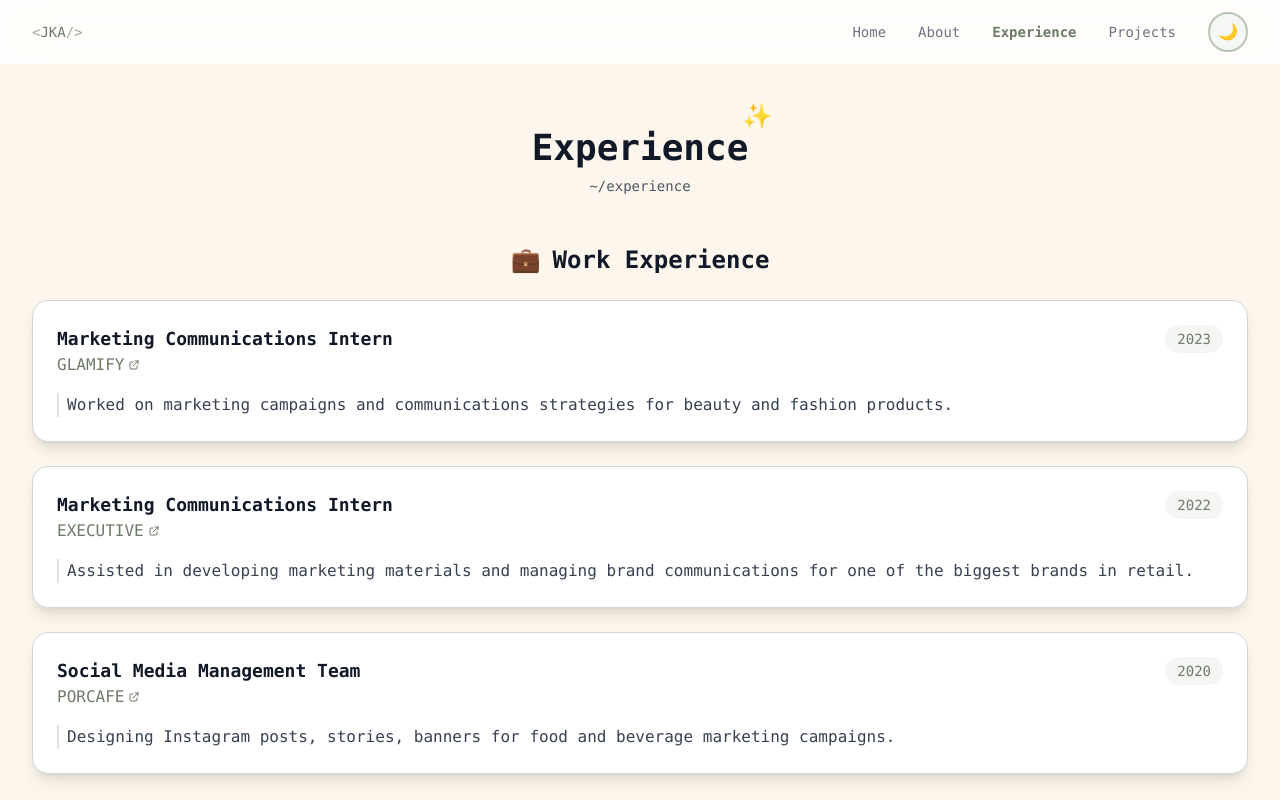
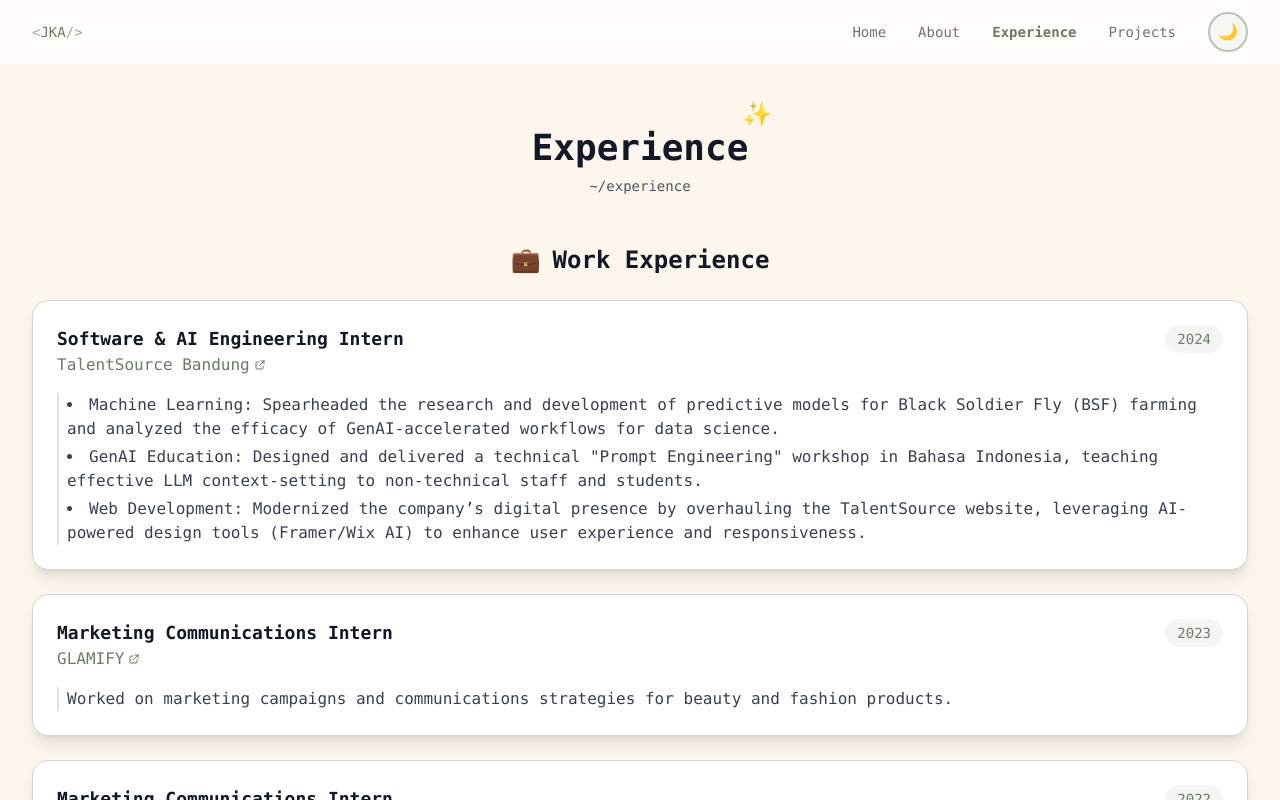
Before and after one commit to JasonAgung/portfolio-website, a Next.js app: page /experience in a window 1280 px wide. Shown: the top 800 px of the page. Built offline with nearby package versions, Linux system fonts and the light colour scheme.

Commit message:
update experience

```diff
--- a/app/experience/ExperienceClient.tsx
+++ b/app/experience/ExperienceClient.tsx
@@ -12,6 +12,18 @@ export default function ExperienceClient() {
   }, []);
 
   const workExperience = [
+    {
+      company: 'TalentSource Bandung',
+      companyLink: 'https://talentsource.com/',
+      position: 'Software & AI Engineering Intern',
+      year: '2024',
+      description: [
+        "Machine Learning: Spearheaded the research and development of predictive models for Black Soldier Fly (BSF) farming and analyzed the efficacy of GenAI-accelerated workflows for data science.",
+        "GenAI Education: Designed and delivered a technical \"Prompt Engineering\" workshop in Bahasa Indonesia, teaching effective LLM context-setting to non-technical staff and students.",
+        "Web Development: Modernized the company’s digital presence by overhauling the TalentSource website, leveraging AI-powered design tools (Framer/Wix AI) to enhance user experience and responsiveness.",
+      ],
+    },
+
     {
       company: 'GLAMIFY',
       companyLink: 'https://www.instagram.com/glamify.id/',
@@ -112,9 +124,17 @@ export default function ExperienceClient() {
                         </span>
                       </div>
                       <div className="mt-4 pl-2 border-l-2 border-sage-400/30 dark:border-sage-400/50">
-                        <p className="text-gray-700 dark:text-gray-300">
-                          {job.description}
-                        </p>
+                        {Array.isArray(job.description) ? (
+                          <ul className="list-disc list-inside text-gray-700 dark:text-gray-300 space-y-1">
+                            {job.description.map((item, descIndex) => (
+                              <li key={descIndex}>{item}</li>
+                            ))}
+                          </ul>
+                        ) : (
+                          <p className="text-gray-700 dark:text-gray-300">
+                            {job.description}
+                          </p>
+                        )}
                       </div>
                     </div>
                   </div>
--- a/app/page.tsx
+++ b/app/page.tsx
@@ -94,7 +94,7 @@ export default function Home() {
                     <div>
                       <p className="text-gray-600 dark:text-gray-400 text-sm mb-2">{/* Roles */}</p>
                       <p className="text-gray-700 dark:text-gray-300">
-                        IT Student • Web Developer • Marketing Communications
+                        Computer Science • AI & Algorithms • Software Engineering
                       </p>
                     </div>
 
```
